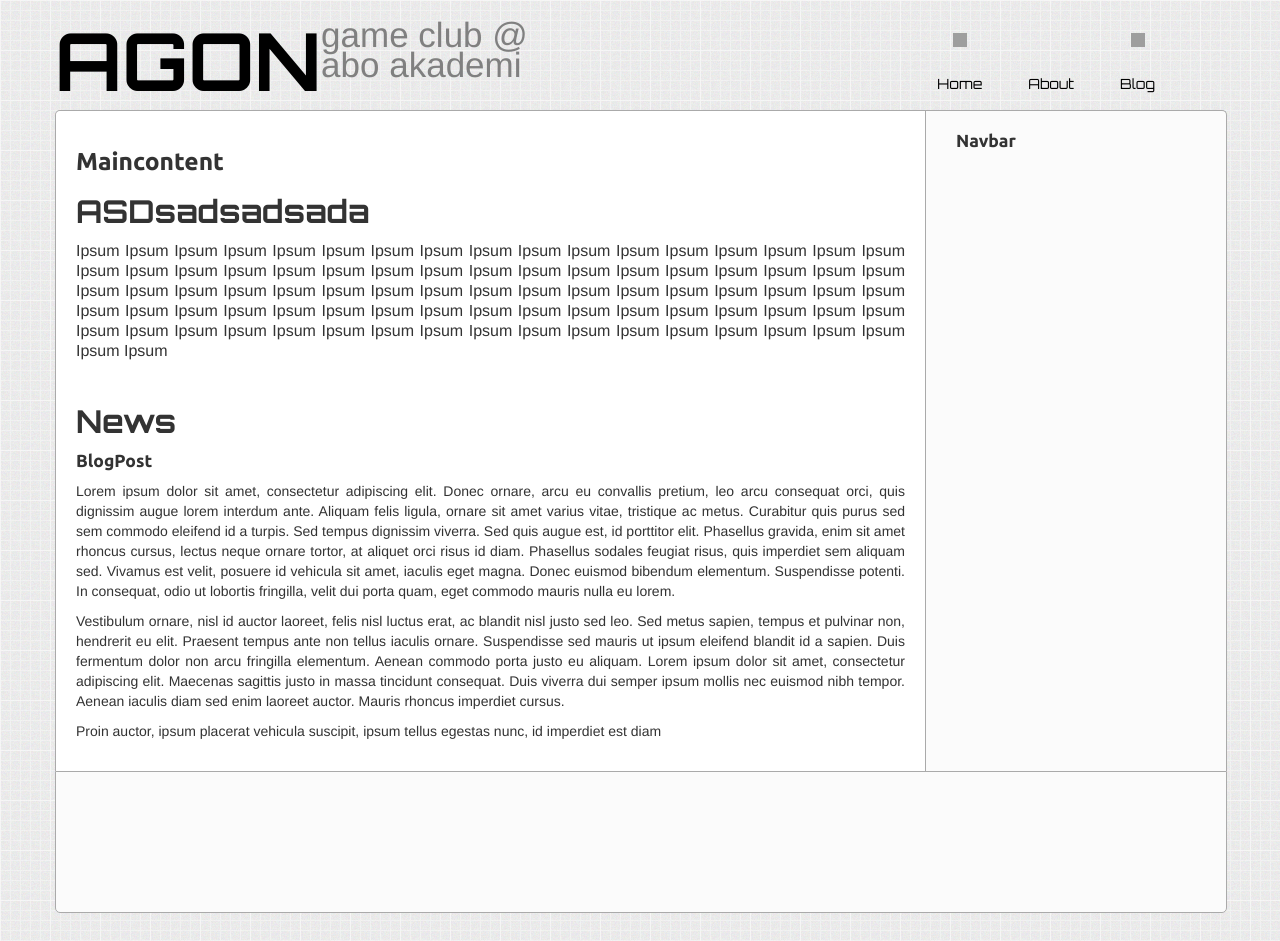
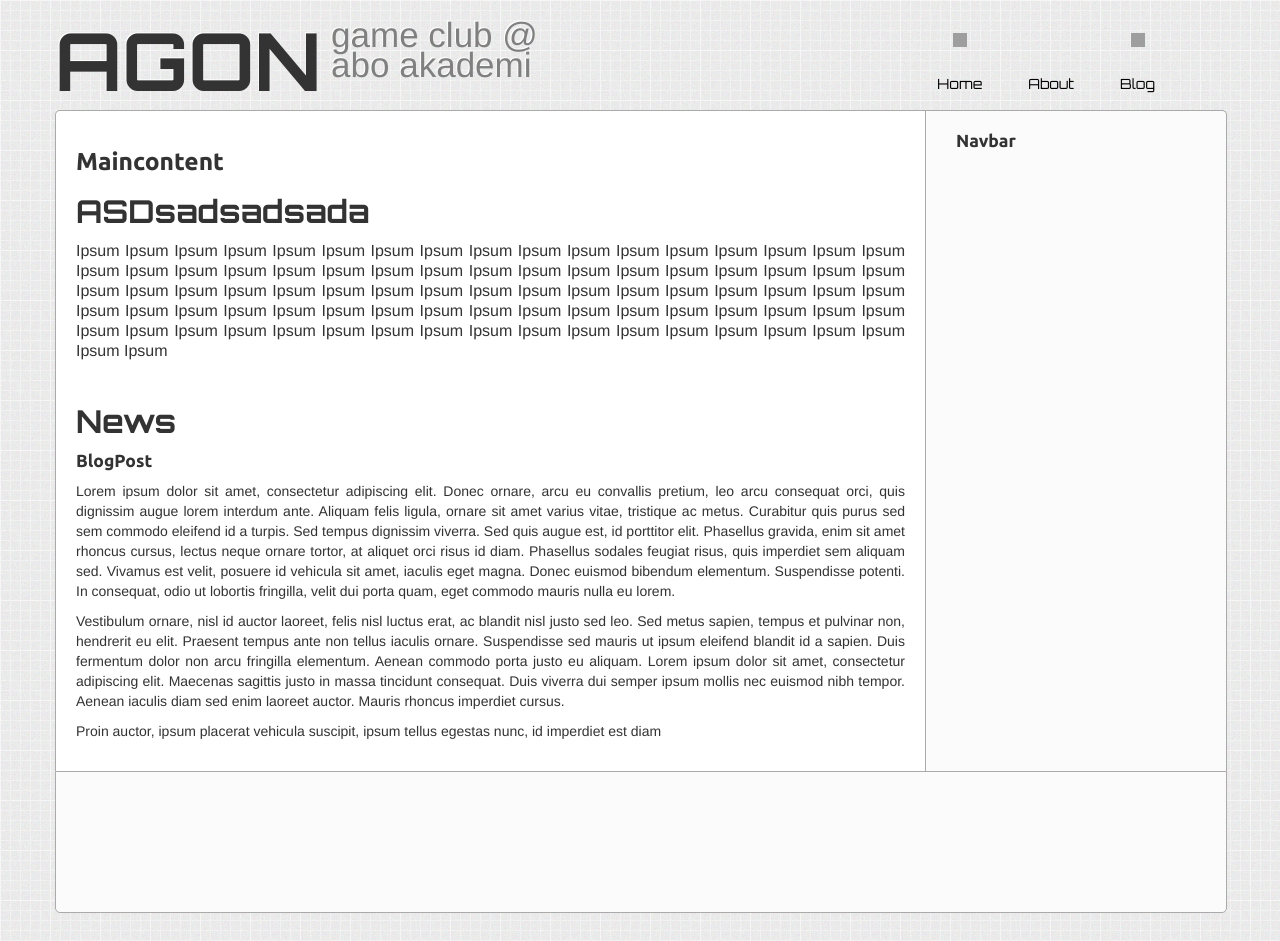
Before and after one commit to danielwarna/abogameclub, a Jekyll site: the page built from index.html, in a window 1280 px wide. Built offline with Jekyll 4.4.1, drawn with Linux system fonts in a browser that asks for light colours; nearby versions of some CDN libraries; grey boxes are pictures that could not be loaded.

Commit message:
Tiny tiny nitpicky top header tweaks.

```diff
--- a/css/main.css
+++ b/css/main.css
@@ -92,11 +92,11 @@ h3,h4 {
 	font-size: 80px;
 	line-height: 80px;
 	font-weight: bold;
-	font-family: sans-serif;
-	color: black;
+	color: #333;
 	text-align: center;
 	float:left;
 	font-family: 'Orbitron', sans-serif;
+	text-shadow: -1px -1px 0px #fff;
 }
 
 #subtitle {
@@ -105,6 +105,8 @@ h3,h4 {
 	font-weight: 100;
 	color: gray;
 	float:left;
+	padding-left: 10px;
+	text-shadow: -1px -1px 1px #fff;
 }
 
 #logo a:hover {
```
